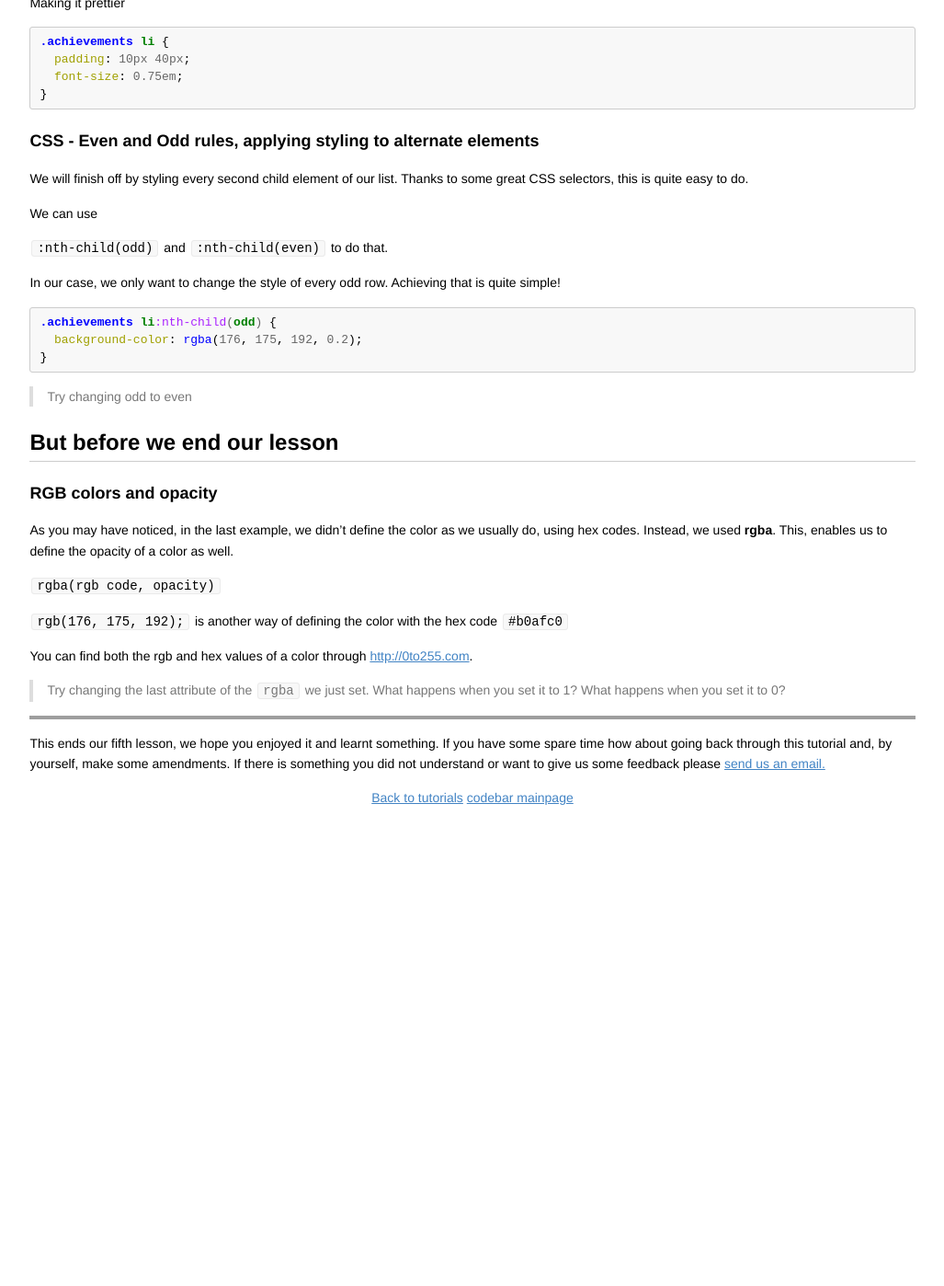
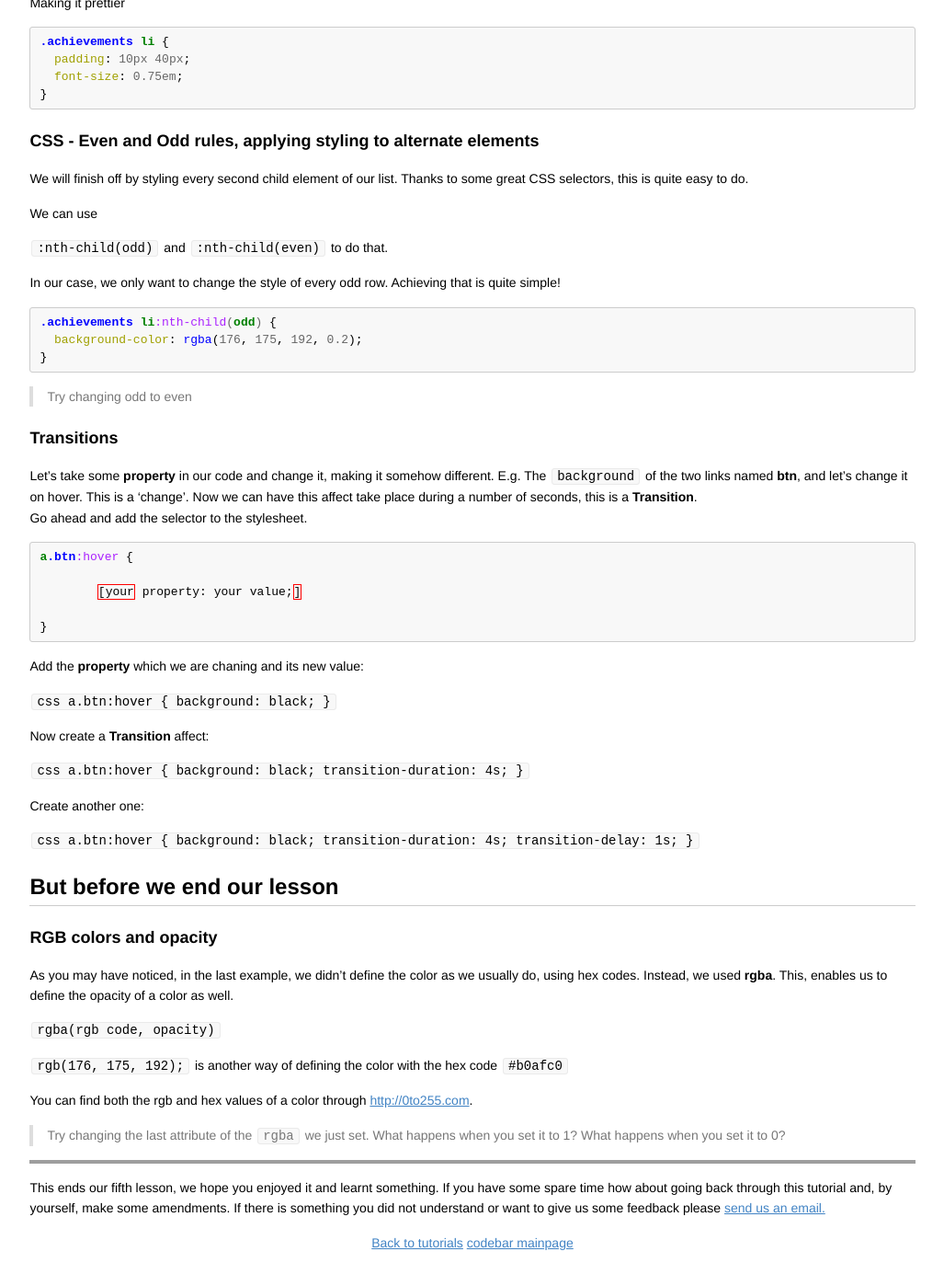
Before and after one commit to codebar/tutorials, a Jekyll site: the page built from html/lesson5/tutorial.md, in a window 1280 px wide and 1400 px high, scrolled down 7316 px, cut to the strip 0-1398 px from the top of the window. Shown: the whole strip at 92% size, without its empty margins (126-1153 px from the left). Built offline with Jekyll 4.4.1, drawn with Linux system fonts in a browser that asks for light colours; before the commit the page ends 8233 px from its top, so only the background shows below that; grey boxes are pictures that could not be loaded.

Commit message:
CSS Transitions Tutorial

````diff
--- a/html/lesson5/tutorial.md
+++ b/html/lesson5/tutorial.md
@@ -425,6 +425,61 @@ In our case, we only want to change the style of every odd row. Achieving that i
 
 > Try changing odd to even
 
+
+### Transitions
+
+Let's take some **property** in our code and change it, making it somehow different.  E.g. The `background` of the two links named **btn**, and  let's change it on hover.  This is a 'change'.  Now we can have this affect take place during a number of seconds, this is a **Transition**.
+Go ahead and add the selector to the stylesheet.
+
+```css
+a.btn:hover {
+
+        [your property: your value;]
+
+}
+```
+
+Add the **property** which we are chaning and its new value:
+
+```css
+a.btn:hover {
+    background: black;
+}```
+
+Now create a **Transition** affect:
+
+```css
+a.btn:hover {
+    background: black;
+    transition-duration: 4s;
+}```
+
+Create another one:
+
+```css
+a.btn:hover {
+    background: black;
+    transition-duration: 4s;
+    transition-delay: 1s;
+}```
+
+
+
+
+
+
+
+
+
+
+
+
+
+
+
+
+
+
 ## But before we end our lesson
 
 ### RGB colors and opacity
````
Also changed, not shown: html/lesson5/style.css (+7 -0 lines).
